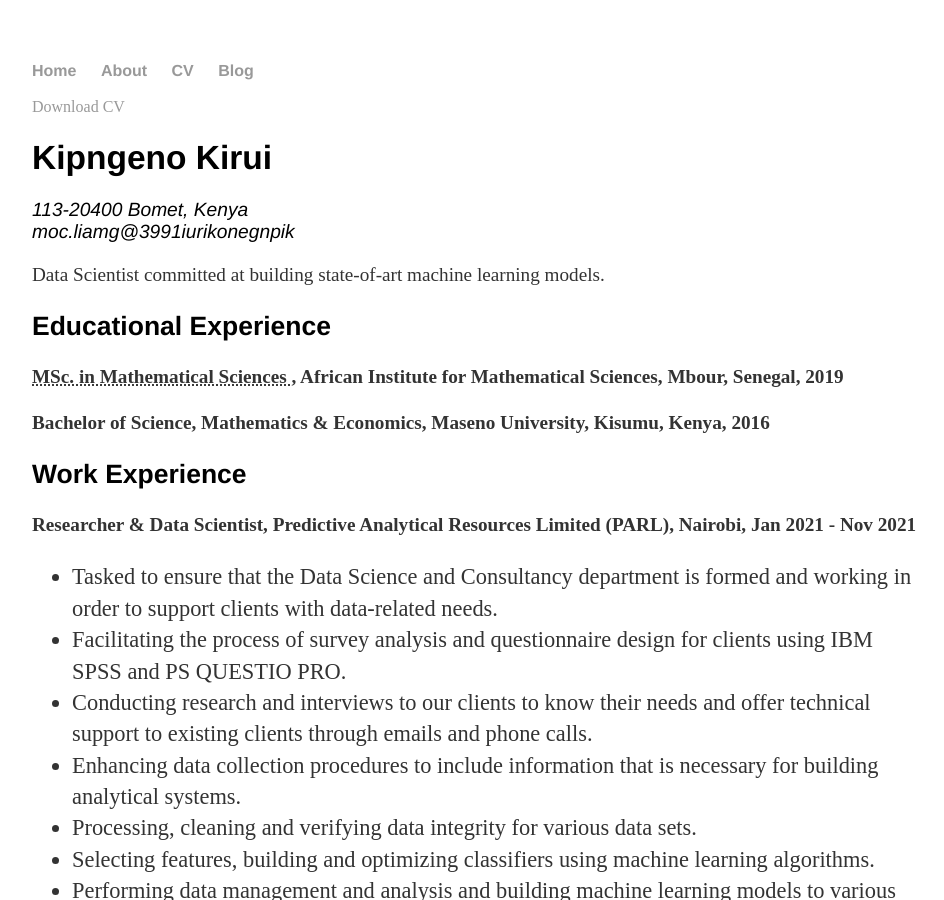
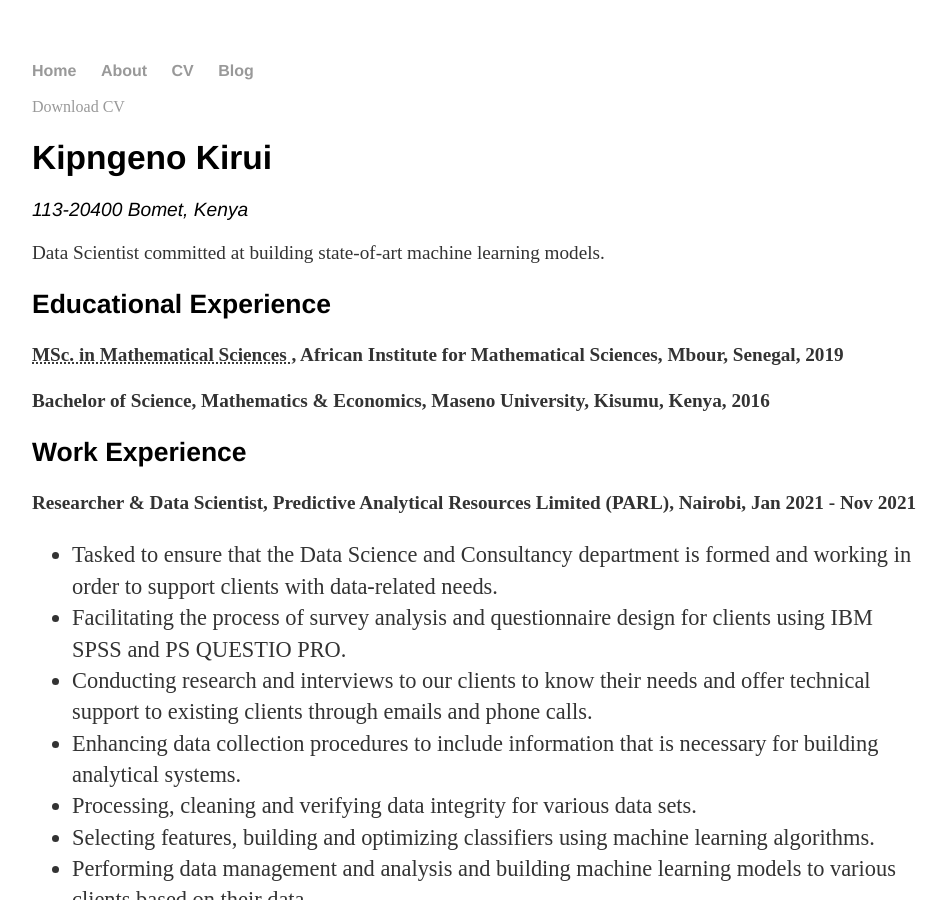
Before and after one commit to kirui93/kirui93.github.io, a Jekyll site: the page built from cv/index.html, in a window 1280 px wide and 900 px high. Shown: the whole window, without its empty margins (160-1104 px from the left). Built offline with Jekyll 4.4.1, drawn with Linux system fonts in a browser that asks for light colours.

Commit message:
remove email

```diff
--- a/cv/index.html
+++ b/cv/index.html
@@ -15,7 +15,7 @@ description: Current Resume of Kipngeno Kirui, a Data Scientist, Machine Learnin
 			<address>
 				113-20400 Bomet, Kenya<br>
 				<!-- <abbr title="phone">P:</abbr> (254) 790-273-412<br> -->
-				<span class="obfuscate">kipngenokirui1993@gmail.com</span>
+				<!-- <span class="obfuscate">kipngenokirui1993@gmail.com</span> -->
 			</address>
 		</div>
 
```
